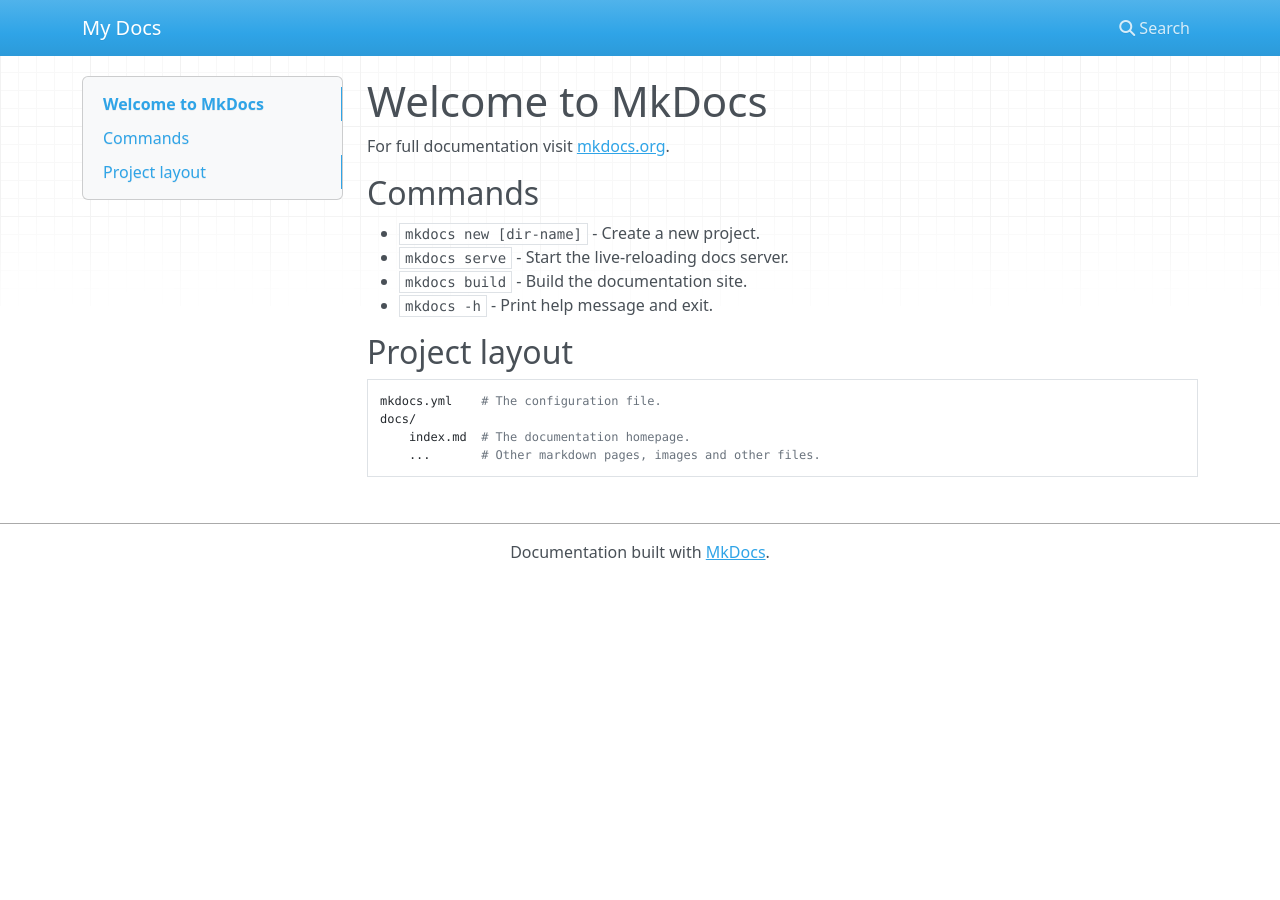
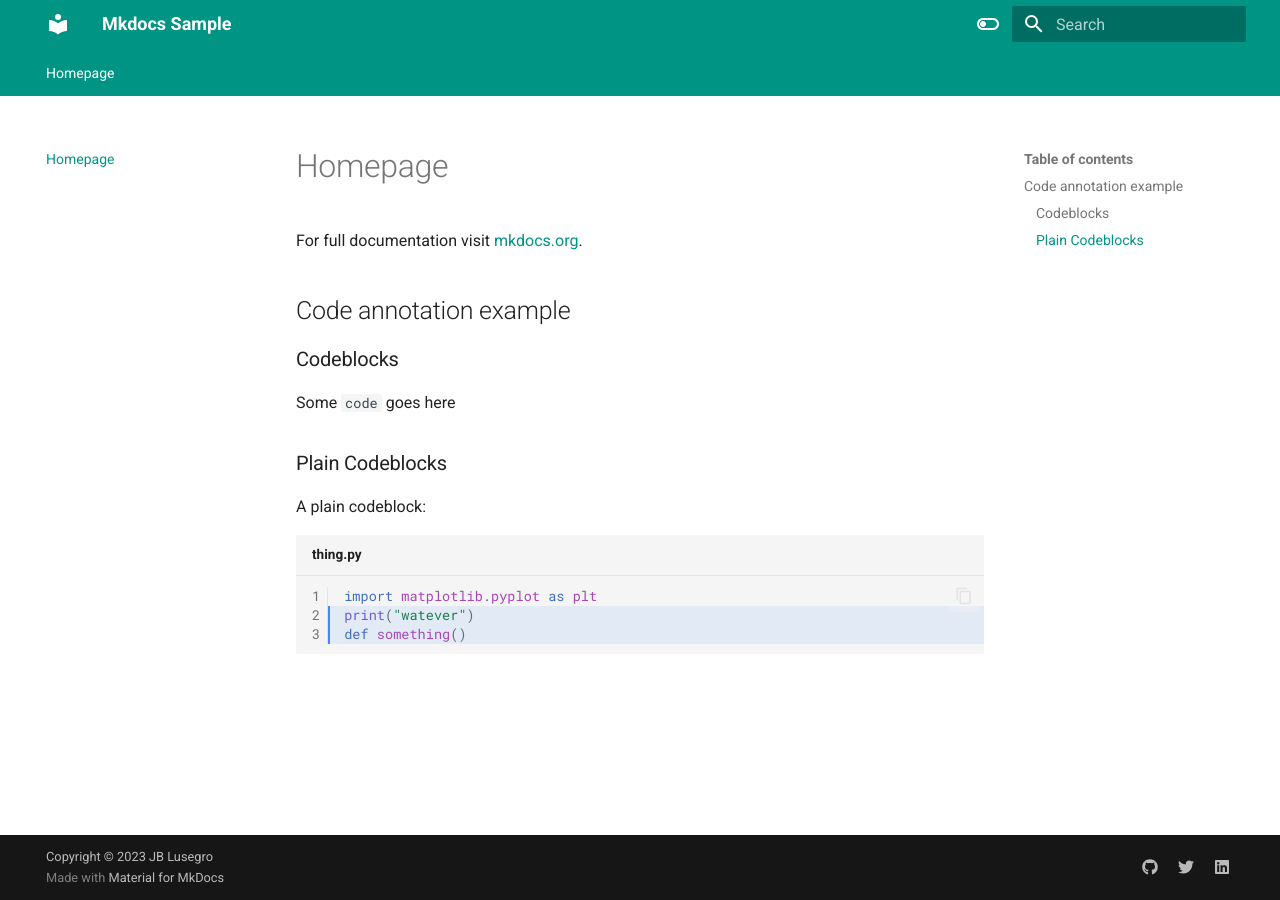
Before and after one commit to Jeyb08/Jeyb08.github.io, an MkDocs documentation site: the page built from docs/index.md, in a window 1280 px wide. Built offline with MkDocs 1.6.1 and Material for MkDocs 9.7.7, drawn with Linux system fonts in a browser that asks for light colours; nearby versions of some CDN libraries.

Commit message:
adding all the files

````diff
--- a/docs/index.md
+++ b/docs/index.md
@@ -1,17 +1,19 @@
-# Welcome to MkDocs
+# Homepage
 
 For full documentation visit [mkdocs.org](https://www.mkdocs.org).
 
-## Commands
+## Code annotation example
 
-* `mkdocs new [dir-name]` - Create a new project.
-* `mkdocs serve` - Start the live-reloading docs server.
-* `mkdocs build` - Build the documentation site.
-* `mkdocs -h` - Print help message and exit.
+### Codeblocks
 
-## Project layout
+Some `code` goes here
 
-    mkdocs.yml    # The configuration file.
-    docs/
-        index.md  # The documentation homepage.
-        ...       # Other markdown pages, images and other files.
+### Plain Codeblocks
+
+A plain codeblock:
+
+``` py title="thing.py" linenums="1" hl_lines="2 3"
+import matplotlib.pyplot as plt
+print("watever")
+def something()
+```
--- a/mkdocs.yml
+++ b/mkdocs.yml
@@ -1 +1,52 @@
-site_name: My Docs
+site_name: Mkdocs Sample
+theme:
+  name: material
+  features:
+    - navigation.tabs
+    - navigation.sections
+    #- toc.integrate
+    - navigation.top
+    - search.suggest
+    - search.highlight
+    - content.tabs.link
+    - content.code.annotation
+    - content.code.copy
+  language: en
+  palette:
+    - scheme: default
+      toggle:
+        icon: material/toggle-switch-off-outline
+        name: Switch to dark mode
+      primary: teal
+      accent: purple
+    - scheme: slate
+      toggle:
+        icon: material/toggle-switch
+        name: Switch to light mode
+      primary: teal
+      accent: limes
+
+extra:
+  social:
+    - icon: fontawesome/brands/github
+      link: https://github.com/Jeyb08
+    - icon: fontawesome/brands/twitter
+      link: https://twitter.com/jeyb_08
+    - icon: fontawesome/brands/linkedin
+      link: https://www.linkedin.com/in/jb-lusegro/
+
+markdown_extensions:
+  - pymdownx.highlight:
+      anchor_linenums: true
+  - pymdownx.inlinehilite
+  - pymdownx.snippets
+  - admonition
+  - pymdownx.arithmatex:
+      generic: true
+  - footnotes
+  - pymdownx.details
+  - pymdownx.superfences
+  - pymdownx.mark
+  - attr_list
+
+copyright: Copyright &copy; 2023 <a href="https://github.com/Jeyb08" target="_blank" rel="noopener">JB Lusegro</a>
````
Also changed, not shown: 1 other file.
